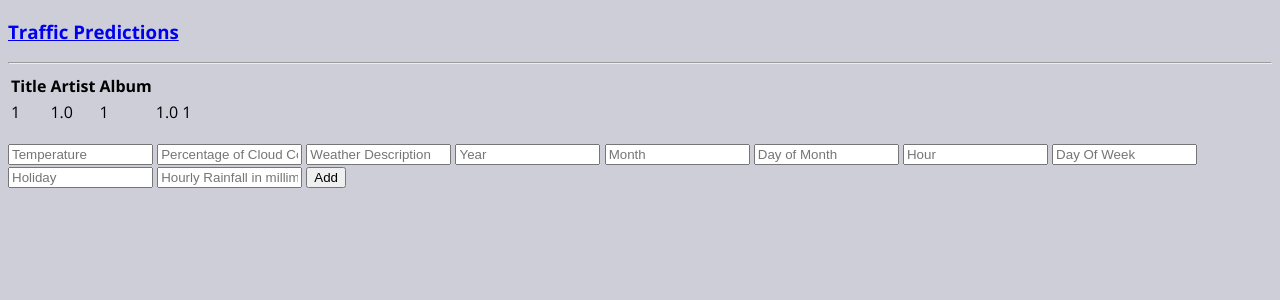
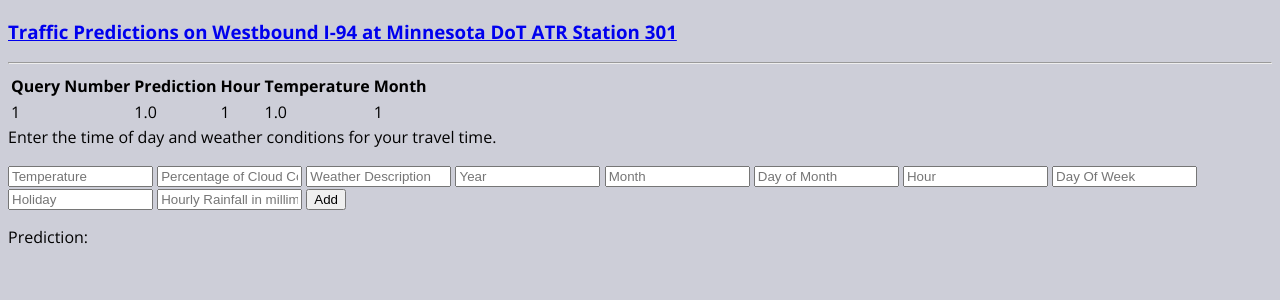
Before and after one commit to richard-hathaway-897/2022-msia423-hathaway-richard-project, a Flask app: page / in a window 1280 px wide. Shown: the top 300 px of the page. Run offline with Flask 2, Linux system fonts and the light colour scheme; tables that the repository leaves empty hold one stand-in row (values such as "Sample post"); parts of the project's set-up code (start-up, migrations or seed data) failed here and were passed over.

Commit message:
Added prediction div for index.html

```diff
--- a/app/templates/index.html
+++ b/app/templates/index.html
@@ -7,16 +7,20 @@
 
 <body>
     <h3>
-         <a href = "{{ url_for('index') }}">Traffic Predictions</a>
+         <a href = "{{ url_for('index') }}">Traffic Predictions on Westbound I-94 at Minnesota DoT ATR Station 301</a>
     </h3>
 
     <hr/>
+
     <table>
          <thead>
             <tr>
-               <th>Title</th>
-               <th>Artist</th>
-               <th>Album</th>
+               <th>Query Number</th>
+               <th>Prediction</th>
+               <th>Hour</th>
+               <th>Temperature</th>
+               <th>Month</th>
+
             </tr>
          </thead>
 
@@ -31,7 +35,11 @@
                </tr>
             {% endfor %}
          </tbody>
-      </table>
+    </table>
+
+    <div id = "form_title", class = "index_headers">
+        Enter the time of day and weather conditions for your travel time.
+    </div>
       <form action="{{ url_for('enter_query_parameters') }}" method=post class=enter-query-parameters>
       <dl>
         <input type=text size=15 name=temperature placeholder="Temperature">
@@ -48,5 +56,9 @@
       </dl>
     </form>
 
+    <div id = "prediction_title" class = "index_headers">
+        Prediction:
+    </div>
+
 </body>
 </html>
```
